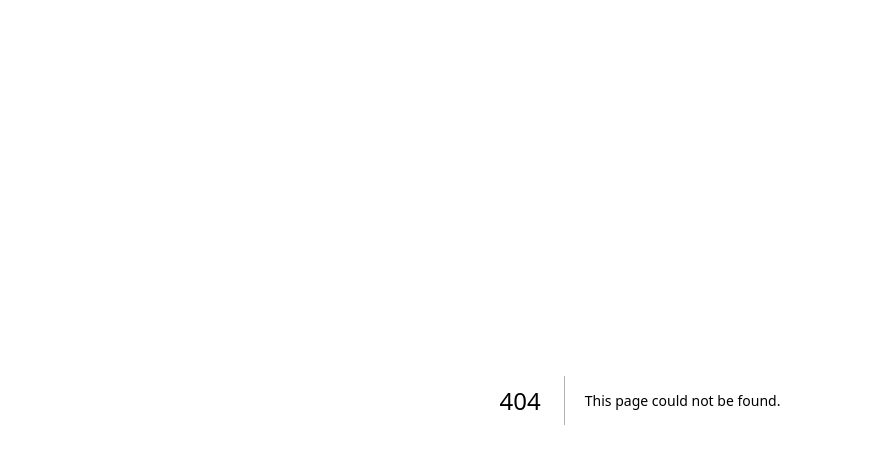
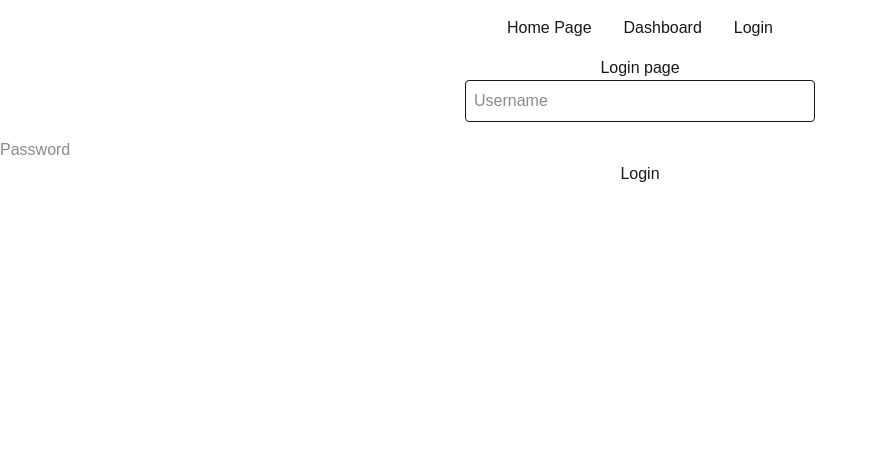
Before and after one commit to SergiiSt/typescript-tailwind-next, a Next.js app in the folder frontend/: page /login in a window 1280 px wide. Before the commit this address had no page. Shown: the top 464 px of the page, without its empty margins (0-877 px from the left). Built offline with nearby package versions, Linux system fonts and the light colour scheme.

Commit message:
add login form

```diff
--- /dev/null
+++ b/frontend/app/components/Header/Header.tsx
@@ -0,0 +1,11 @@
+import Link from "next/link";
+
+export default function Header() {
+  return (
+    <header className="flex justify-center py-4 gap-8">
+      <Link href="/">Home Page</Link>
+      <Link href="/dashboard">Dashboard</Link>
+      <Link href="/login">Login</Link>
+    </header>
+  );
+}
--- a/frontend/app/layout.tsx
+++ b/frontend/app/layout.tsx
@@ -1,16 +1,7 @@
 import type { Metadata } from "next";
-import { Geist, Geist_Mono } from "next/font/google";
+// import { Geist, Geist_Mono } from "next/font/google";
+import Header from "./components/Header/Header";
 import "./globals.css";
-
-const geistSans = Geist({
-  variable: "--font-geist-sans",
-  subsets: ["latin"],
-});
-
-const geistMono = Geist_Mono({
-  variable: "--font-geist-mono",
-  subsets: ["latin"],
-});
 
 export const metadata: Metadata = {
   title: "Create Next App",
@@ -23,11 +14,11 @@ export default function RootLayout({
   children: React.ReactNode;
 }>) {
   return (
-    <html
-      lang="en"
-      className={`${geistSans.variable} ${geistMono.variable} h-full antialiased`}
-    >
-      <body className="min-h-full flex flex-col">{children}</body>
+    <html lang="en">
+      <body className="min-h-full flex flex-col">
+        <Header />
+        <main> {children}</main>
+      </body>
     </html>
   );
 }
--- /dev/null
+++ b/frontend/app/login/LoginForm.tsx
@@ -0,0 +1,24 @@
+"use client";
+
+export default function LoginForm() {
+  return (
+    <>
+      <form action="/login" className="flex justify-center flex-col">
+        <input
+          className="border w-87.5 mx-auto mb-4 p-2 rounded"
+          type="text"
+          name="username"
+          placeholder="Username"
+          autoComplete="username"
+        />
+        <input
+          type="password"
+          name="password"
+          placeholder="Password"
+          autoComplete="current-password"
+        />
+        <button type="submit">Login</button>
+      </form>
+    </>
+  );
+}
--- /dev/null
+++ b/frontend/app/login/page.tsx
@@ -0,0 +1,10 @@
+import LoginForm from "./LoginForm";
+
+export default function Login() {
+  return (
+    <>
+      <h1 className="text-center">Login page</h1>
+      <LoginForm />
+    </>
+  );
+}
--- a/frontend/app/page.tsx
+++ b/frontend/app/page.tsx
@@ -1,68 +1,12 @@
-import Image from "next/image";
-import Link from "next/link";
-// import DashboardPage from "./dashboard/page";
-
 export default function Home() {
   return (
-    <div className="flex flex-col flex-1 items-center justify-center bg-zinc-50 font-sans dark:bg-black">
-      <main className="flex flex-1 w-full max-w-3xl flex-col items-center justify-between py-32 px-16 bg-white dark:bg-black sm:items-start">
-        <Image
-          className="dark:invert"
-          src="/next.svg"
-          alt="Next.js logo"
-          width={100}
-          height={20}
-          priority
-        />
-        <Link href="/dashboard">Go to Dashboard</Link>
-        <div className="flex flex-col items-center gap-6 text-center sm:items-start sm:text-left">
-          <h1 className="max-w-xs text-3xl font-semibold leading-10 tracking-tight text-black dark:text-zinc-50">
-            To get started, edit the page.tsx file.
-          </h1>
-          <p className="max-w-md text-lg leading-8 text-zinc-600 dark:text-zinc-400">
-            Looking for a starting point or more instructions? Head over to{" "}
-            <a
-              href="https://vercel.com/templates?framework=next.js&utm_source=create-next-app&utm_medium=appdir-template-tw&utm_campaign=create-next-app"
-              className="font-medium text-zinc-950 dark:text-zinc-50"
-            >
-              Templates
-            </a>{" "}
-            or the{" "}
-            <a
-              href="https://nextjs.org/learn?utm_source=create-next-app&utm_medium=appdir-template-tw&utm_campaign=create-next-app"
-              className="font-medium text-zinc-950 dark:text-zinc-50"
-            >
-              Learning
-            </a>{" "}
-            center.
-          </p>
-        </div>
-        <div className="flex flex-col gap-4 text-base font-medium sm:flex-row">
-          <a
-            className="flex h-12 w-full items-center justify-center gap-2 rounded-full bg-foreground px-5 text-background transition-colors hover:bg-[#383838] dark:hover:bg-[#ccc] md:w-[158px]"
-            href="https://vercel.com/new?utm_source=create-next-app&utm_medium=appdir-template-tw&utm_campaign=create-next-app"
-            target="_blank"
-            rel="noopener noreferrer"
-          >
-            <Image
-              className="dark:invert"
-              src="/vercel.svg"
-              alt="Vercel logomark"
-              width={16}
-              height={16}
-            />
-            Deploy Now
-          </a>
-          <a
-            className="flex h-12 w-full items-center justify-center rounded-full border border-solid border-black/[.08] px-5 transition-colors hover:border-transparent hover:bg-black/[.04] dark:border-white/[.145] dark:hover:bg-[#1a1a1a] md:w-[158px]"
-            href="https://nextjs.org/docs?utm_source=create-next-app&utm_medium=appdir-template-tw&utm_campaign=create-next-app"
-            target="_blank"
-            rel="noopener noreferrer"
-          >
-            Documentation
-          </a>
-        </div>
-      </main>
-    </div>
+    <>
+      <h1 className="text-5xl text-center">Training project</h1>
+      <p className="text-center mt-4 text-lg px-8">
+        This repository contains the training project for frontend. It includes
+        a backend and frontend application, which are located in the backend and
+        frontend directories, respectively.
+      </p>
+    </>
   );
 }
```
